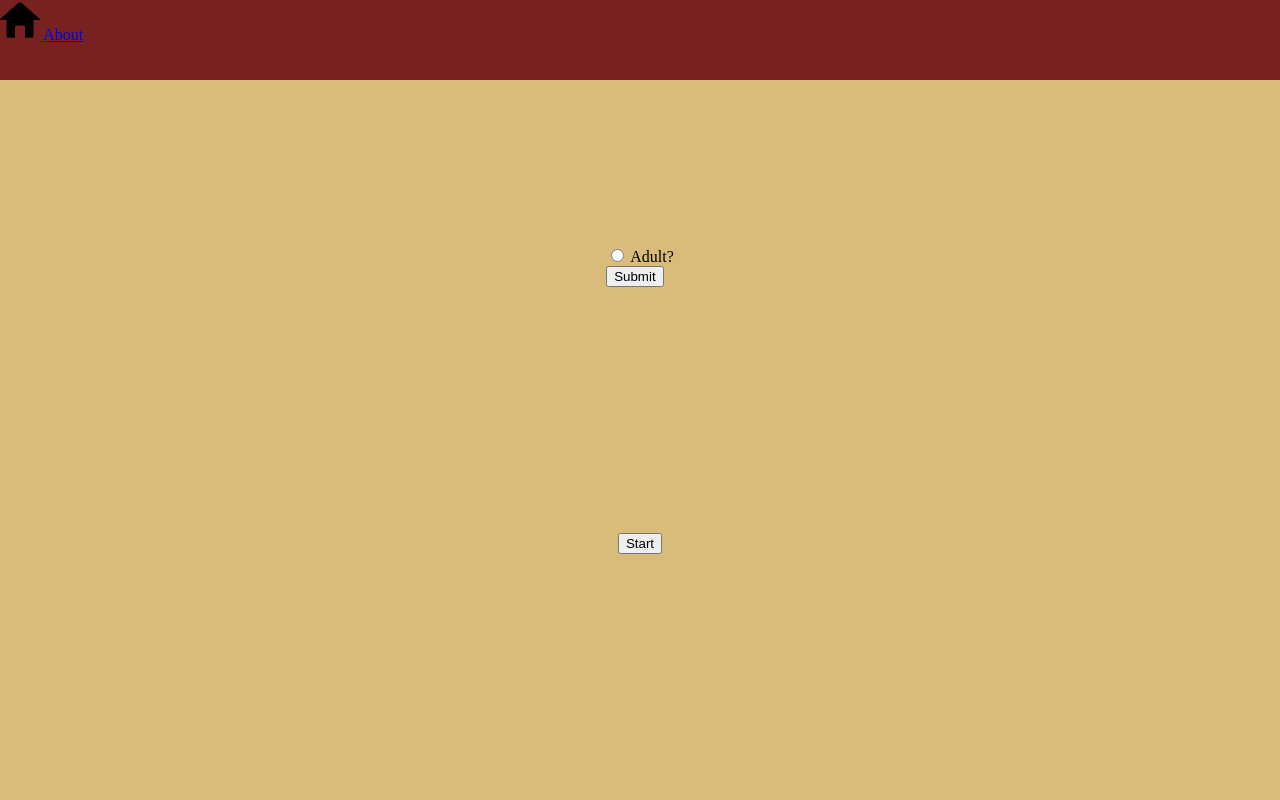
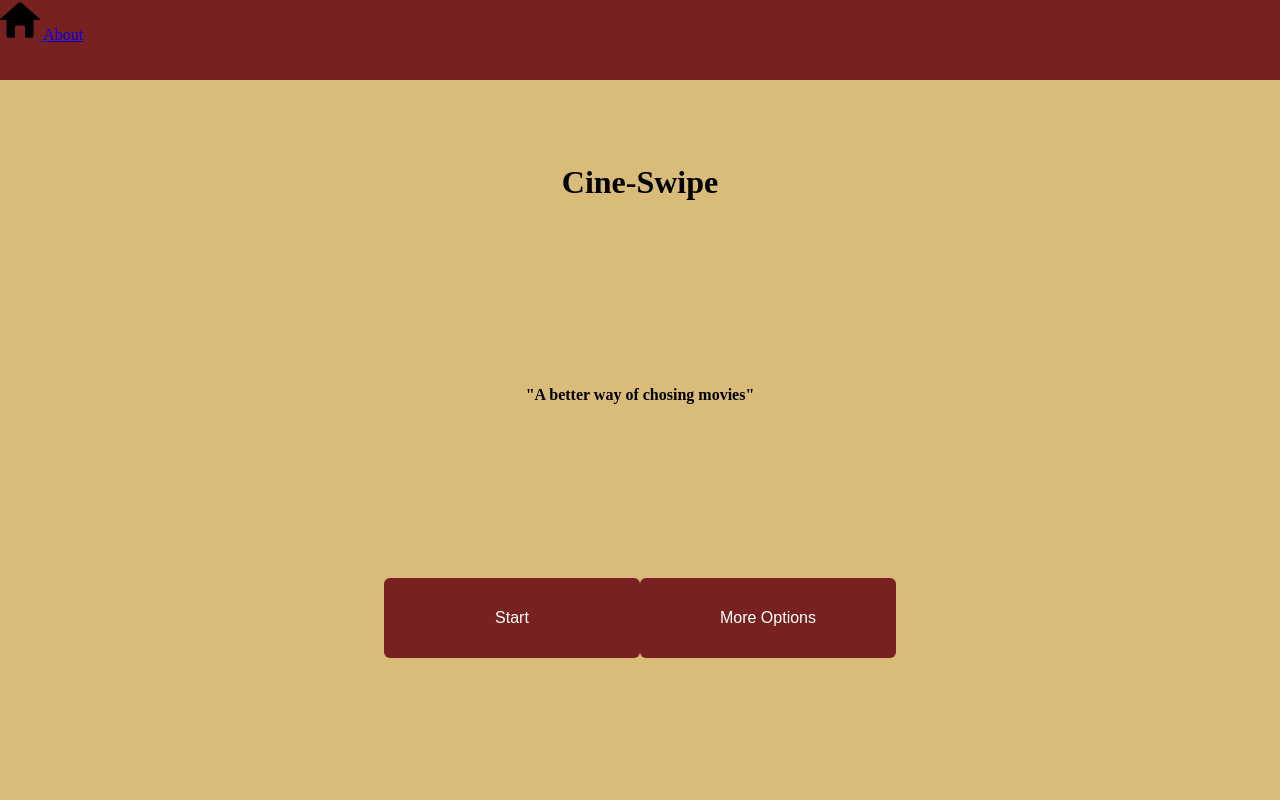
Before and after one commit to wyguy27/Cine-Swipe, a Flask app: page / in a window 1280 px wide. Run offline with Flask 3, Linux system fonts and the light colour scheme; data that the repository does not hold is empty.

Commit message:
added homepage and form

```diff
--- a/static/style.css
+++ b/static/style.css
@@ -19,6 +19,15 @@ html, body{
     display: flex;
     flex-direction: column;
     height: 100vh;
+    width: 100vw;
+    align-items: center;
+    justify-content: space-evenly;
+}
+
+.page{
+    position: relative;
+    background-color:rgb(217, 188, 122);
+    height: 90vh;
     width: 100vw;
     align-items: center;
     justify-content: space-evenly;
@@ -81,8 +90,8 @@ button {
     flex-direction: row;
     justify-content: space-between;
     background-color: rgb(119, 33, 33);
-    height: 10%;
-    width: 100%;
+    height: 10vh;
+    width: 100vw;
 
 }
 
@@ -91,3 +100,110 @@ button {
     max-height: 50%;
     max-width: 50%;
 }
+
+form {
+    background: #fbeedb;
+    padding: 25px 30px;
+    border-radius: 10px;
+    box-shadow: 0 8px 20px rgba(0, 0, 0, 0.1);
+    width: 350px;
+    display: none;
+    flex-direction: column;
+    gap: 15px;
+}
+
+label {
+    font-weight: 600;
+    margin-bottom: 5px;
+}
+
+input[type="date"],
+input[type="range"] {
+    width: 100%;
+    padding: 8px;
+    border: 1px solid #ccc;
+    border-radius: 6px;
+}
+
+input[type="radio"] {
+    margin-right: 8px;
+}
+
+#rating {
+    margin-top: 5px;
+}
+
+#ratingValue {
+    font-weight: bold;
+    text-align: right;
+}
+
+input[type="submit"] {
+    margin-top: 10px;
+    padding: 10px;
+    background: rgb(119, 33, 33);
+    color: white;
+    border: none;
+    border-radius: 6px;
+    font-size: 16px;
+    cursor: pointer;
+    transition: background 0.2s ease;
+}
+
+input[type="submit"]:hover {
+    background: rgb(86, 23, 23);
+}
+
+#genres, #lang {
+    padding: 10px;
+    border: 1px dashed #ccc;
+    border-radius: 6px;
+    min-height: 40px;
+    background: #fafafa;
+    display: flex;
+    flex-wrap: wrap;
+    white-space: nowrap;
+}
+
+#startButton {
+    margin-top: 10px;
+    padding: 10px;
+    background: rgb(119, 33, 33);
+    color: white;
+    border: none;
+    border-radius: 6px;
+    font-size: 16px;
+    cursor: pointer;
+    transition: background 0.2s ease;
+    width: 20vw;
+    height: 10vh;
+
+}
+
+#startButton:hover {
+    background: rgb(86, 23, 23);
+}
+
+#more-options {
+    margin-top: 10px;
+    padding: 10px;
+    background: rgb(119, 33, 33);
+    color: white;
+    border: none;
+    border-radius: 6px;
+    font-size: 16px;
+    cursor: pointer;
+    transition: background 0.2s ease;
+    width: 20vw;
+    height: 10vh;
+
+}
+
+#more-options:hover {
+    background: rgb(86, 23, 23);
+}
+
+.starting-container {
+    display: flex;
+    flex-direction: row;
+}
--- a/templates/homepage.html
+++ b/templates/homepage.html
@@ -1,31 +1,66 @@
 <!DOCTYPE html>
-    <div class="container">
-        <div class="navbar">
+    <head>
+            <link rel="stylesheet" href="../static/style.css">
+            <title>Cine-Swipe</title>
+    </head>
+    <div class="navbar">
             <nav> <a href="/">
                 <img class="icon" src="../static/icons/home.png"/>
             </a> <a href="about.html">About</a></nav>
-        <head>
+    </div>
+    <div class="container">
+
+
+
+        <h1>Cine-Swipe</h1>
+        <h4>"A better way of chosing movies"</h4>
+
+        <div class="starting-container">
+            <button id="startButton" onclick="start()">Start</button>
+
+            <button id="more-options" onclick="showForm()">More Options</button>
+
+
         </div>
-            <link rel="stylesheet" href="../static/style.css">
-            <title>Cine-Swipe</title>
-        </head>
+        <form id="more-options-form">
+                <h1>More Options</h1>
+                <div id="isAdultContainer">
+                    <input type="radio" id="isAdult" name="isAdult" value="yes">
+                    <label for="isAdult">Adult?</label>
+                </div>
 
-        <form>
-            <input type="radio" id="isAdult" name="isAdult" value="yes">
-            <label for="isAdult">Adult?</label>
 
-            <div id="genres"></div>
+                <div id="genres">
+                    Genres:
+                </div>
 
-            <input type="submit" value="Submit">
-        </form>
+                <div id="lang"></div>
 
-        <button onclick="start()">Start</button>
+                <label for="start">Date Released from:</label>
+                <input type="date" id="start" name="startDate"
+                    value="2025-01-01"
+                    min="2025-01-01" max="2025-12-31">
+
+                <label for="end">To:</label>
+                <input type="date" id="end" name="endDate"
+                    value="2025-01-01"
+                    min="2025-01-01" max="2025-12-31">
+
+                <label for="rating">Rating (1.0 to 10.0):</label>
+                <input type="range" id="rating" name="rating" min="1.0" max="10.0" step="0.1">
+                <output id="ratingValue">5.0</output>
+
+
+                <input type="submit" value="Submit">
+            </form>
+
     </div>
 </html>
 
 <script>
     window.onload = () =>{
         populateGenres();
+        // populateLang(); //still need function to populate languages
     }
 
     function start(){
@@ -56,4 +91,49 @@
             genreList.appendChild(label);
         });
     }
+
+    async function populateLang(){
+        const lang = await fetch('/api/languages').then(response => response.json());
+        console.log(lang);
+        const langList = document.getElementById('lang')
+        genres.forEach(genre => {
+            const input = document.createElement('input');
+            input.type = "checkbox";
+            input.id = lang.id;
+            input.value = lang.name;
+
+
+            const label = document.createElement('label');
+            label.htmlFor = input.id;
+            label.textContent = lang.name;
+
+            const container = document.createElement('div');
+
+            container.appendChild(input);
+            container.appendChild(label);
+
+            langList.appendChild(container);
+        });
+    }
+
+    // Get the elements
+    const rangeInput = document.getElementById("rating");
+    const valueDisplay = document.getElementById("ratingValue");
+
+    // Add an event listener to update the display as the slider moves
+    rangeInput.addEventListener("input", function() {
+        valueDisplay.textContent = this.value;
+    });
+
+    function showForm(){
+        var form = document.getElementById('more-options-form');
+
+        if(form.style.display === "flex"){
+            form.style.display = "none";
+        }
+        else {
+            form.style.display = "flex";
+        }
+    }
+
 </script>
```
